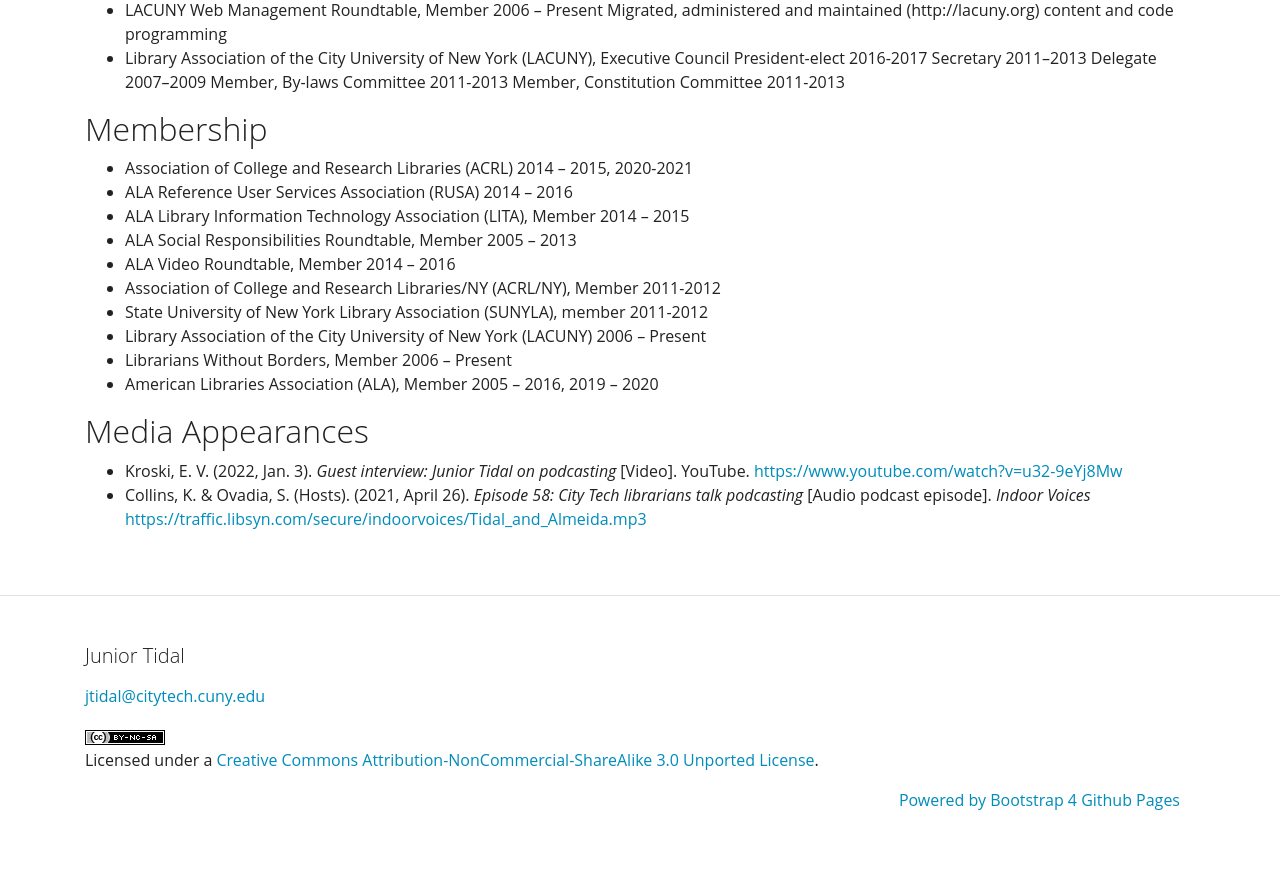
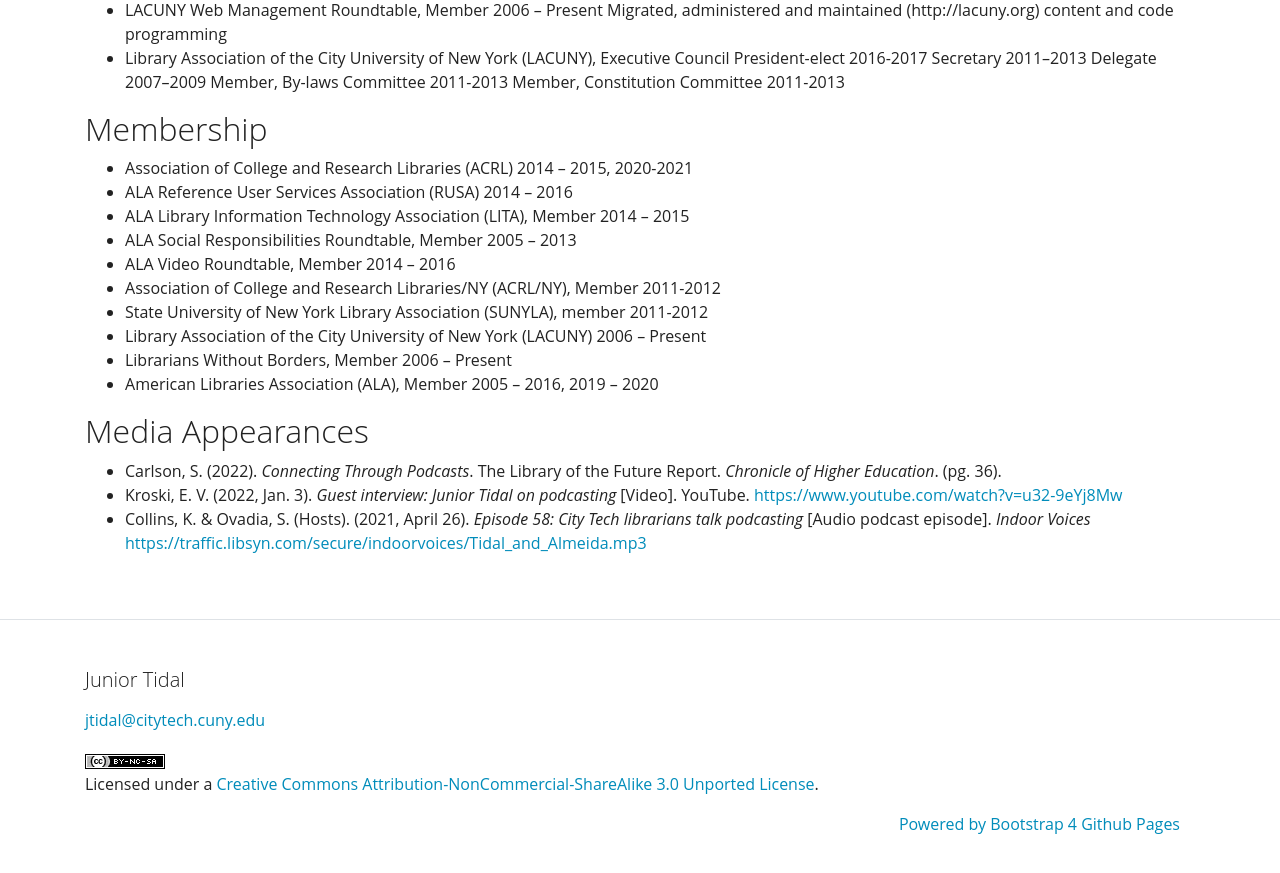
Before and after one commit to KentuckyFriedTofu/kentuckyfriedtofu.github.io.bak2, a Jekyll site: the page built from cv.md, in a window 1280 px wide and 900 px high, scrolled down 8650 px. Shown: the top 873 px of the window. Built offline with Jekyll 4.4.1, drawn with Linux system fonts in a browser that asks for light colours.

Commit message:
Update cv.md

```diff
--- a/cv.md
+++ b/cv.md
@@ -318,5 +318,6 @@ Grant provided films that higlight America's Civil Rights Movement. Grant applic
 
 ## Media Appearances
 
+* Carlson, S. (2022). *Connecting Through Podcasts*. The Library of the Future Report. *Chronicle of Higher Education*. (pg. 36).
 * Kroski, E. V. (2022, Jan. 3). *Guest interview: Junior Tidal on podcasting* [Video]. YouTube. [https://www.youtube.com/watch?v=u32-9eYj8Mw](https://www.youtube.com/watch?v=u32-9eYj8Mw)
 * Collins, K. & Ovadia, S. (Hosts). (2021, April 26). *Episode 58: City Tech librarians talk podcasting* [Audio podcast episode]. *Indoor Voices* [https://traffic.libsyn.com/secure/indoorvoices/Tidal_and_Almeida.mp3](https://traffic.libsyn.com/secure/indoorvoices/Tidal_and_Almeida.mp3)
```
